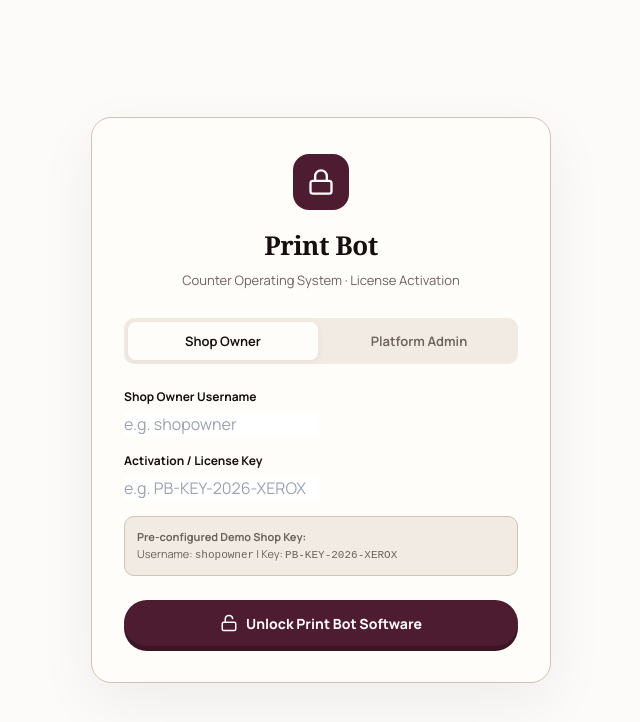
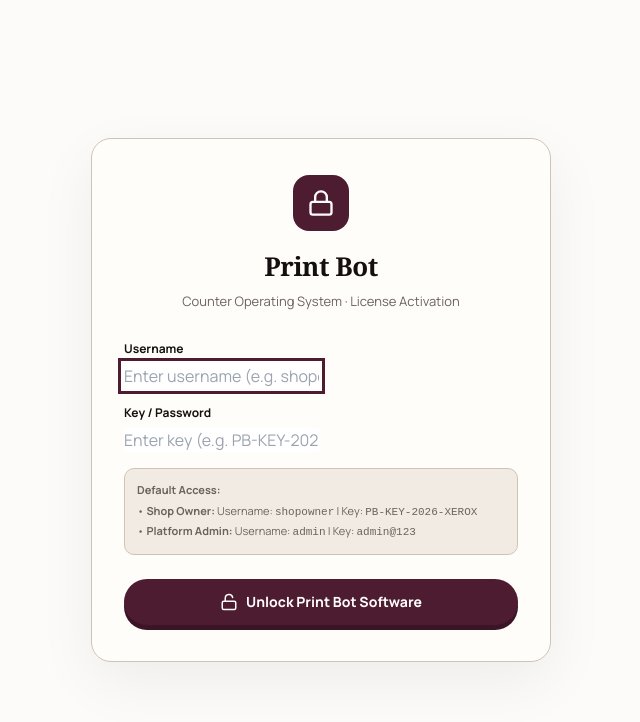
Before and after one commit to aravindan240009-design/printbot, a React (Vite) app in the folder apps/desktop/: page / in a window 1280 px wide. Shown: the top 722 px of the page, without its empty margins (319-959 px from the left). Built offline with nearby package versions, Linux system fonts and the light colour scheme; a web font is replaced by a local one.

Commit message:
feat(desktop): unify login into single credentials form without mode tabs

```diff
--- a/apps/desktop/src/App.tsx
+++ b/apps/desktop/src/App.tsx
@@ -198,42 +198,35 @@ export default function App() {
   const currentShop: ShopLicense | undefined =
     activeSession?.role === 'SHOP_OWNER' ? licenses[activeSession.username] : undefined;
 
-  // --- Lock Screen Form State ---
-  const [loginMode, setLoginMode] = useState<'SHOP_OWNER' | 'ADMIN'>('SHOP_OWNER');
-  const [ownerUsername, setOwnerUsername] = useState('');
-  const [ownerKey, setOwnerKey] = useState('');
-  const [adminUsername, setAdminUsername] = useState('');
-  const [adminKey, setAdminKey] = useState('');
+  // --- Unified Lock Screen Form State ---
+  const [loginUsername, setLoginUsername] = useState('');
+  const [loginKey, setLoginKey] = useState('');
   const [loginError, setLoginError] = useState('');
 
-  const handleShopLogin = (e: React.FormEvent) => {
+  const handleUnifiedLogin = (e: React.FormEvent) => {
     e.preventDefault();
     setLoginError('');
-    const u = ownerUsername.trim().toLowerCase();
-    const k = ownerKey.trim().toUpperCase();
-
-    const license = licenses[u];
-    if (!license || license.licenseKey !== k) {
-      setLoginError('Invalid Username or License Key. Please check with your Admin.');
+    const u = loginUsername.trim().toLowerCase();
+    const k = loginKey.trim();
+
+    // 1. Admin Authentication Check
+    if (u === 'admin' && k === 'admin@123') {
+      setActiveSession({ role: 'ADMIN', username: 'admin' });
       return;
     }
 
+    // 2. Shop Owner License Check (case-insensitive key comparison)
+    const license = licenses[u];
+    if (license && license.licenseKey.trim().toUpperCase() === k.toUpperCase()) {
       if (license.status === 'REVOKED') {
         setLoginError('This license key has been revoked by the Admin.');
         return;
       }
-
       setActiveSession({ role: 'SHOP_OWNER', username: u });
-  };
-
-  const handleAdminLogin = (e: React.FormEvent) => {
-    e.preventDefault();
-    setLoginError('');
-    if (adminUsername.trim() === 'admin' && adminKey.trim() === 'admin@123') {
-      setActiveSession({ role: 'ADMIN', username: 'admin' });
-    } else {
-      setLoginError('Invalid Admin credentials. Use admin and admin@123');
+      return;
     }
+
+    setLoginError('Invalid Username or Key. Please check your credentials or contact Admin.');
   };
 
   const handleLogout = () => {
@@ -535,56 +528,6 @@ export default function App() {
             </p>
           </div>
 
-          {/* Mode Switch Tabs */}
-          <div
-            style={{
-              display: 'grid',
-              gridTemplateColumns: '1fr 1fr',
-              gap: '6px',
-              background: 'var(--pb-raised)',
-              padding: '4px',
-              borderRadius: '10px',
-              marginBottom: '24px',
-            }}
-          >
-            <button
-              style={{
-                border: 0,
-                background: loginMode === 'SHOP_OWNER' ? 'var(--pb-surface)' : 'transparent',
-                color: loginMode === 'SHOP_OWNER' ? 'var(--pb-text)' : 'var(--pb-muted)',
-                boxShadow: loginMode === 'SHOP_OWNER' ? '0 2px 8px rgba(0,0,0,0.05)' : 'none',
-                minHeight: '38px',
-                fontSize: '13px',
-                fontWeight: 650,
-                borderRadius: '8px',
-              }}
-              onClick={() => {
-                setLoginMode('SHOP_OWNER');
-                setLoginError('');
-              }}
-            >
-              Shop Owner
-            </button>
-            <button
-              style={{
-                border: 0,
-                background: loginMode === 'ADMIN' ? 'var(--pb-surface)' : 'transparent',
-                color: loginMode === 'ADMIN' ? 'var(--pb-text)' : 'var(--pb-muted)',
-                boxShadow: loginMode === 'ADMIN' ? '0 2px 8px rgba(0,0,0,0.05)' : 'none',
-                minHeight: '38px',
-                fontSize: '13px',
-                fontWeight: 650,
-                borderRadius: '8px',
-              }}
-              onClick={() => {
-                setLoginMode('ADMIN');
-                setLoginError('');
-              }}
-            >
-              Platform Admin
-            </button>
-          </div>
-
           {loginError && (
             <div
               style={{
@@ -605,31 +548,31 @@ export default function App() {
             </div>
           )}
 
-          {/* Shop Owner Login Form */}
-          {loginMode === 'SHOP_OWNER' && (
-            <form onSubmit={handleShopLogin} style={{ display: 'grid', gap: '16px' }}>
-              <div>
-                <label style={{ display: 'block', fontSize: '12px', fontWeight: 700, marginBottom: '6px' }}>
-                  Shop Owner Username
+          {/* Single Unified Login Form */}
+          <form onSubmit={handleUnifiedLogin} style={{ display: 'grid', gap: '16px' }}>
+            <div>
+              <label style={{ display: 'block', fontSize: '12px', fontWeight: 700, marginBottom: '6px' }}>
+                Username
               </label>
               <input
                 type="text"
-                  placeholder="e.g. shopowner"
-                  value={ownerUsername}
-                  onChange={(e) => setOwnerUsername(e.target.value)}
+                placeholder="Enter username (e.g. shopowner or admin)"
+                value={loginUsername}
+                onChange={(e) => setLoginUsername(e.target.value)}
+                autoFocus
                 required
               />
             </div>
 
             <div>
               <label style={{ display: 'block', fontSize: '12px', fontWeight: 700, marginBottom: '6px' }}>
-                  Activation / License Key
+                Key / Password
               </label>
               <input
-                  type="text"
-                  placeholder="e.g. PB-KEY-2026-XEROX"
-                  value={ownerKey}
-                  onChange={(e) => setOwnerKey(e.target.value)}
+                type="password"
+                placeholder="Enter key (e.g. PB-KEY-2026-XEROX or admin@123)"
+                value={loginKey}
+                onChange={(e) => setLoginKey(e.target.value)}
                 required
               />
             </div>
@@ -642,12 +585,16 @@ export default function App() {
                 padding: '12px',
                 fontSize: '11px',
                 color: 'var(--pb-muted)',
-                  lineHeight: '1.5',
-                }}
-              >
-                <strong>Pre-configured Demo Shop Key:</strong>
-                <br />
-                Username: <code>shopowner</code> | Key: <code>PB-KEY-2026-XEROX</code>
+                lineHeight: '1.6',
+              }}
+            >
+              <strong>Default Access:</strong>
+              <div style={{ marginTop: '4px' }}>
+                • <strong>Shop Owner:</strong> Username: <code>shopowner</code> | Key: <code>PB-KEY-2026-XEROX</code>
+              </div>
+              <div>
+                • <strong>Platform Admin:</strong> Username: <code>admin</code> | Key: <code>admin@123</code>
+              </div>
             </div>
 
             <button
@@ -668,69 +615,6 @@ export default function App() {
               Unlock Print Bot Software
             </button>
           </form>
-          )}
-
-          {/* Platform Admin Login Form */}
-          {loginMode === 'ADMIN' && (
-            <form onSubmit={handleAdminLogin} style={{ display: 'grid', gap: '16px' }}>
-              <div>
-                <label style={{ display: 'block', fontSize: '12px', fontWeight: 700, marginBottom: '6px' }}>
-                  Admin Username
-                </label>
-                <input
-                  type="text"
-                  placeholder="admin"
-                  value={adminUsername}
-                  onChange={(e) => setAdminUsername(e.target.value)}
-                  required
-                />
-              </div>
-
-              <div>
-                <label style={{ display: 'block', fontSize: '12px', fontWeight: 700, marginBottom: '6px' }}>
-                  Admin Key / Password
-                </label>
-                <input
-                  type="password"
-                  placeholder="admin@123"
-                  value={adminKey}
-                  onChange={(e) => setAdminKey(e.target.value)}
-                  required
-                />
-              </div>
-
-              <div
-                style={{
-                  background: 'var(--pb-raised)',
-                  border: '1px solid var(--pb-border)',
-                  borderRadius: '10px',
-                  padding: '12px',
-                  fontSize: '11px',
-                  color: 'var(--pb-muted)',
-                }}
-              >
-                Super Admin credentials: <code>admin</code> / <code>admin@123</code>
-              </div>
-
-              <button
-                type="submit"
-                className="ws-primary"
-                style={{
-                  width: '100%',
-                  minHeight: '46px',
-                  marginTop: '8px',
-                  display: 'flex',
-                  alignItems: 'center',
-                  justifyContent: 'center',
-                  gap: '8px',
-                  fontSize: '14px',
-                }}
-              >
-                <ShieldCheck size={18} />
-                Access Admin Portal
-              </button>
-            </form>
-          )}
         </div>
       </div>
     );
```
Lines whose indentation alone changed are shown as unchanged.
